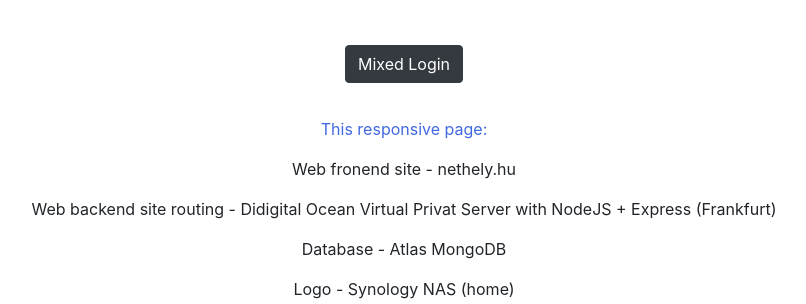
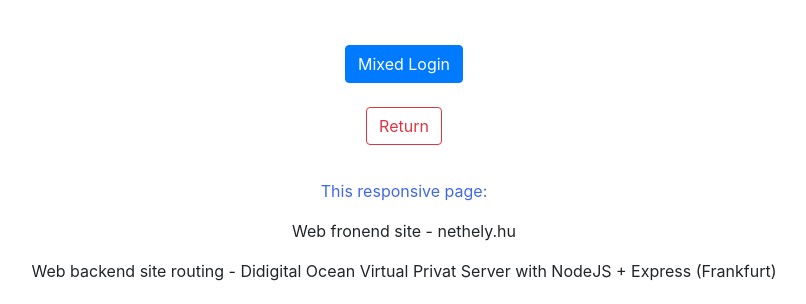
Before and after one commit to photovegh/login-page, a website: page views/index.html in a window 1280 px wide. Shown: the part 222-526 px from the top of the page, without its empty margins (236-1042 px from the left). Drawn offline with nearby package versions, Linux system fonts and the light colour scheme; files whose address does not match are found by name.

Commit message:
veghsoft.eu <-> digitalocean (index-login.js) OK

```diff
--- a/views/index.html
+++ b/views/index.html
@@ -21,15 +21,29 @@
         <br>
         <img src="https://photovegh.synology.me/img/dragon_ok.jpg" alt="" style="width: 10%;">
         <br><br><br>
-        <button class="btn btn-dark" data-target="#loginModal" data-toggle="modal">Mixed Login</button>
+        <button class="btn btn-primary" data-target="#loginModal" data-toggle="modal">Mixed Login</button>
+        <br><br>
+
+        <button class="btn btn-outline-danger" onclick="veghSoft()">Return</button>
+
         <p style="margin-top: 3%; color: royalblue;">This responsive page:</p>
         <p>Web fronend site - nethely.hu</p>
         <p>Web backend site routing - Didigital Ocean Virtual Privat Server with NodeJS + Express (Frankfurt)</p>
         <p>Database - Atlas MongoDB</p>
         <p>Logo - Synology NAS (home)</p>
         <p>Image - Canva cloud (Worldwide)</p>
-        <img src="https://media-private.canva.com/8iWDk/MAEtMB8iWDk/1/s.jpg?X-Amz-Algorithm=AWS4-HMAC-SHA256&X-Amz-Credential=AKIAJWF6QO3UH4PAAJ6Q%2F20211019%2Fus-east-1%2Fs3%2Faws4_request&X-Amz-Date=20211019T031221Z&X-Amz-Expires=78369&X-Amz-Signature=020ff4ccdb6970be58166ef06836ebeebf3f803d6a33fedf30efaea00c3e9b15&X-Amz-SignedHeaders=host&response-expires=Wed%2C%2020%20Oct%202021%2000%3A58%3A30%20GMT" alt="" style="width: 21%;  border: 1px solid #ddd;  border-radius: 4px; padding: 5px;">
+        <img src="https://media-private.canva.com/8iWDk/MAEtMB8iWDk/1/s.jpg?X-Amz-Algorithm=AWS4-HMAC-SHA256&X-Amz-Credential=AKIAJWF6QO3UH4PAAJ6Q%2F20211019%2Fus-east-1%2Fs3%2Faws4_request&X-Amz-Date=20211019T031221Z&X-Amz-Expires=78369&X-Amz-Signature=020ff4ccdb6970be58166ef06836ebeebf3f803d6a33fedf30efaea00c3e9b15&X-Amz-SignedHeaders=host&response-expires=Wed%2C%2020%20Oct%202021%2000%3A58%3A30%20GMT"
+            alt="" style="width: 21%;  border: 1px solid #ddd;  border-radius: 4px; padding: 5px;">
     </div>
+
+    <!-- RETURN -->
+    <script>
+        function veghSoft() {
+            console.log('OK');
+            window.location = 'http://www.veghsoft.eu'
+        }
+    </script>
+
     <!-- LOGIN MODAL -->
     <div class="modal" id="loginModal">
         <div class="modal-dialog">
@@ -42,7 +56,7 @@
 
                     <div class="form-group">
                         <label for="username">Username</label>
-                        <input type="text" id="username"  placeholder="Username" class="form-control" value="">
+                        <input type="text" id="username" placeholder="Username" class="form-control" value="">
                     </div>
                     <div class="form-group">
                         <label for="password">Password</label>
@@ -61,7 +75,7 @@
         <script src="i:/test/login-page/public/js/script.js "></script>
         <script src="path.join(__dirname, '/public/js/script.js'"></script>
  -->
- <!--
+    <!--
  <script>
     const myFunction = () => {
     console.log('script.js is ready');
```
